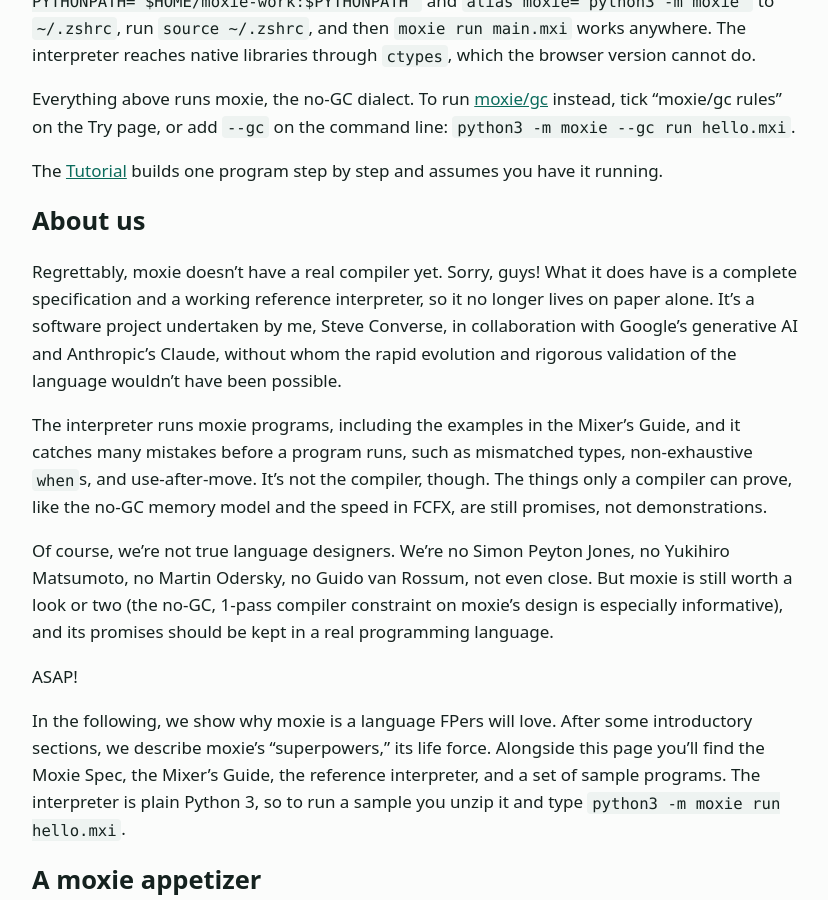
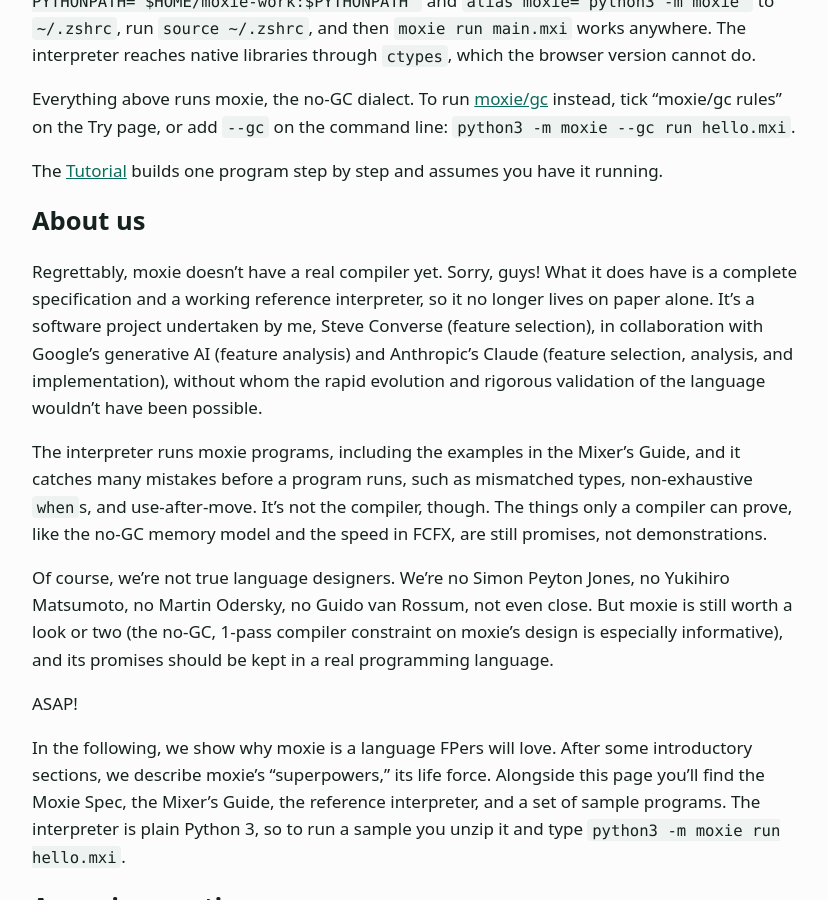
Before and after one commit to slconverse1/moxie, a Jekyll site: the page built from docs/index.md, in a window 1280 px wide and 900 px high, scrolled down 1691 px. Shown: the whole window, without its empty margins (224-1052 px from the left). Built offline with Jekyll 4.4.1, drawn with Linux system fonts in a browser that asks for light colours.

Commit message:
Site intros: say who did what
Co-Authored-By: Claude Sonnet 5.5 <noreply@anthropic.com>
Claude-Session: https://claude.ai/code/session_01XCzUchPRZuBnrDtgjNTTye

```diff
--- a/docs/index.md
+++ b/docs/index.md
@@ -55,7 +55,7 @@ The [Tutorial](tutorial.html) builds one program step by step and assumes you ha
 
 ## About us
 
-Regrettably, moxie doesn't have a real compiler yet. Sorry, guys! What it does have is a complete specification and a working reference interpreter, so it no longer lives on paper alone. It's a software project undertaken by me, Steve Converse, in collaboration with Google's generative AI and Anthropic's Claude, without whom the rapid evolution and rigorous validation of the language wouldn't have been possible.
+Regrettably, moxie doesn't have a real compiler yet. Sorry, guys! What it does have is a complete specification and a working reference interpreter, so it no longer lives on paper alone. It's a software project undertaken by me, Steve Converse (feature selection), in collaboration with Google's generative AI (feature analysis) and Anthropic's Claude (feature selection, analysis, and implementation), without whom the rapid evolution and rigorous validation of the language wouldn't have been possible.
 
 The interpreter runs moxie programs, including the examples in the Mixer's Guide, and it catches many mistakes before a program runs, such as mismatched types, non-exhaustive `when`s, and use-after-move. It's not the compiler, though. The things only a compiler can prove, like the no-GC memory model and the speed in FCFX, are still promises, not demonstrations.
 
```
Also changed, not shown: docs/gc/index.md (+1 -1 lines).
